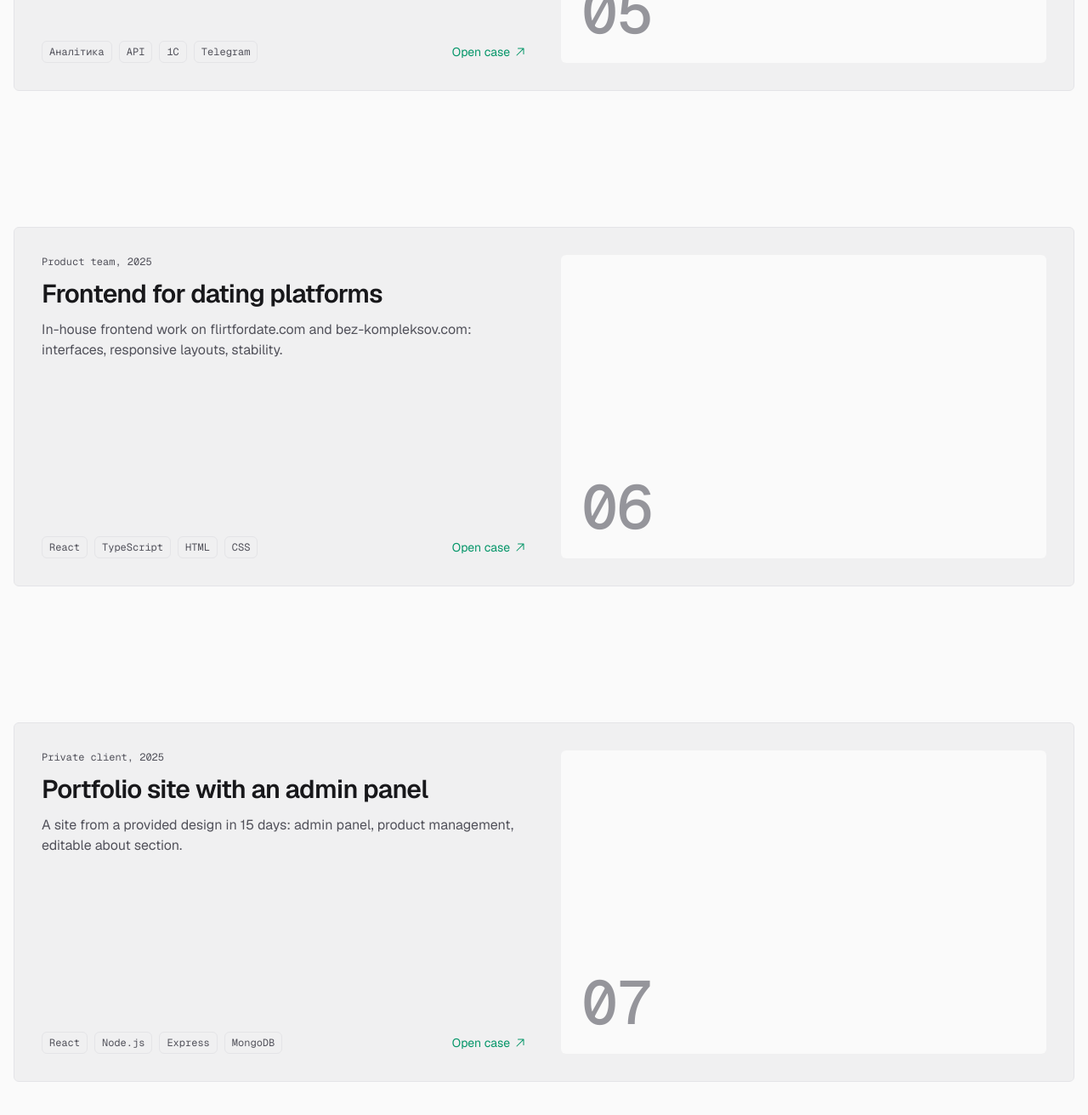
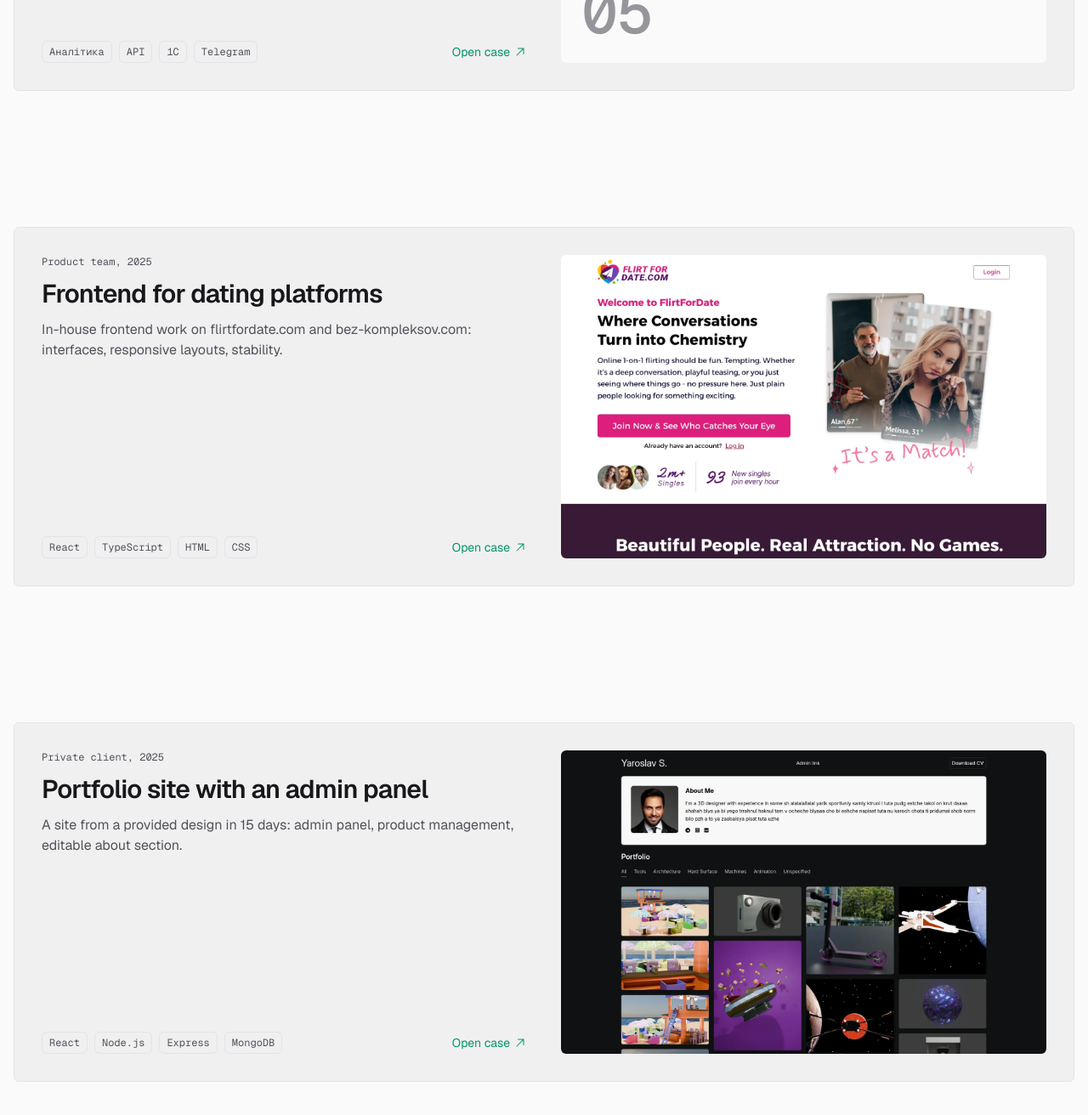
Before and after one commit to TOSTcRa/Portfolio, a Next.js app: page /en in a window 1280 px wide. Shown: the part 4546-5858 px from the top of the page at 85% size. Built offline with nearby package versions, Linux system fonts and the light colour scheme.

Commit message:
feat: covers for dating and client-portfolio cases, drop dead link

```diff
--- a/src/content/cases.ts
+++ b/src/content/cases.ts
@@ -187,6 +187,7 @@ export const cases: Case[] = [
       en: "In-house frontend work on flirtfordate.com and bez-kompleksov.com: interfaces, responsive layouts, stability.",
     },
     stack: ["React", "TypeScript", "HTML", "CSS"],
+    cover: { src: "/cases/dating-platforms.webp", alt: { uk: "Головна сторінка flirtfordate.com", en: "flirtfordate.com home page" }, width: 1600, height: 1000 },
     link: "https://flirtfordate.com/",
     body: {
       task: {
@@ -220,7 +221,7 @@ export const cases: Case[] = [
       en: "A site from a provided design in 15 days: admin panel, product management, editable about section.",
     },
     stack: ["React", "Node.js", "Express", "MongoDB"],
-    link: "https://portfolio-client-o34s.onrender.com/",
+    cover: { src: "/cases/client-portfolio.webp", alt: { uk: "Головна сторінка сайту-портфоліо замовника", en: "Client portfolio site home page" }, width: 1600, height: 1000 },
     budgetUAH: [1500, 1500],
     body: {
       task: {
```
Also changed, not shown: public/cases/client-portfolio.webp (added), public/cases/dating-platforms.webp (added).
